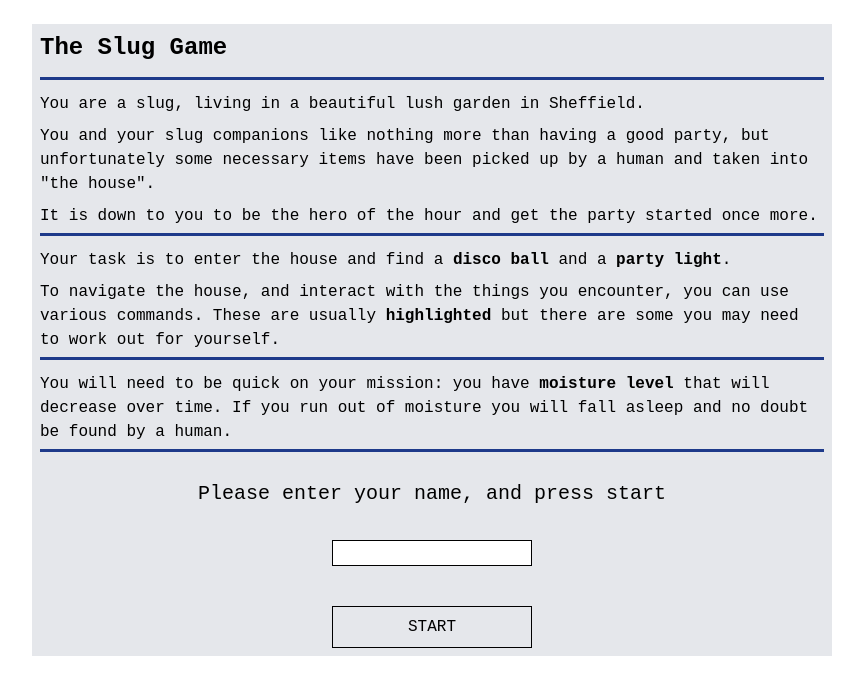
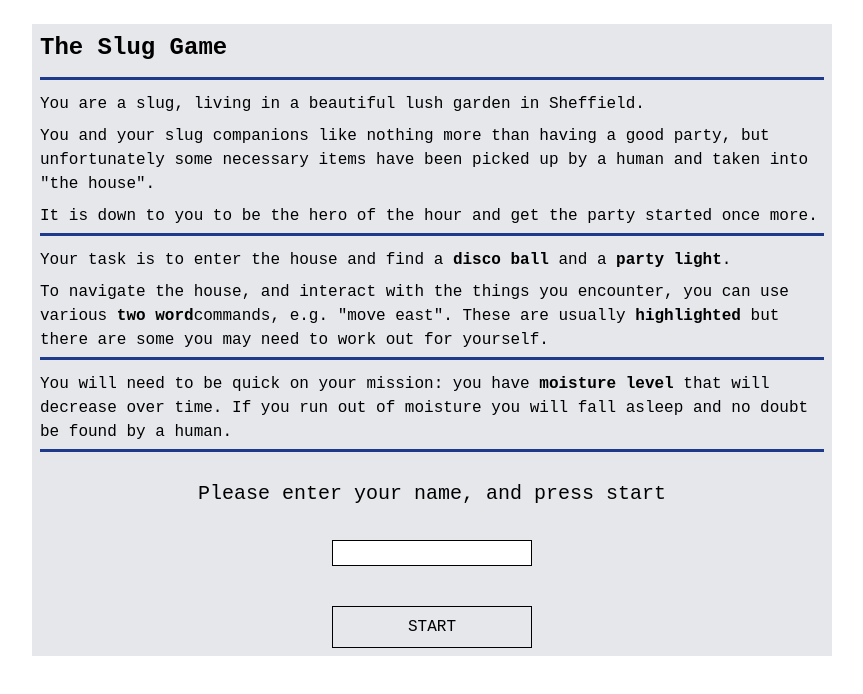
Before and after one commit to infinitemax/TDA-OOP-game, a website: page index.html in a window 1280 px wide. Shown: the whole page, without its empty margins (208-1071 px from the left). Drawn offline with nearby package versions, Linux system fonts and the light colour scheme.

Commit message:
update intro text

```diff
--- a/index.html
+++ b/index.html
@@ -17,7 +17,7 @@
             <p class="welcomeP">It is down to you to be the hero of the hour and get the party started once more.</p>
             <hr class="h-1 my-1 bg-blue-900">
             <p class="welcomeP">Your task is to enter the house and find a <strong>disco ball</strong> and a <strong>party light</strong>.</p>
-            <p class="welcomeP">To navigate the house, and interact with the things you encounter, you can use various commands. These are usually <strong>highlighted</strong> but there are some you may need to work out for yourself.</p>
+            <p class="welcomeP">To navigate the house, and interact with the things you encounter, you can use various <strong>two word</strong>commands, e.g. "move east". These are usually <strong>highlighted</strong> but there are some you may need to work out for yourself.</p>
             <hr class="h-1 my-1 bg-blue-900">
             <p class="welcomeP">You will need to be quick on your mission: you have <strong>moisture level</strong> that will decrease over time. If you run out of moisture you will fall asleep and no doubt be found by a human.</p>
             <hr class="h-1 my-1 bg-blue-900">
```
